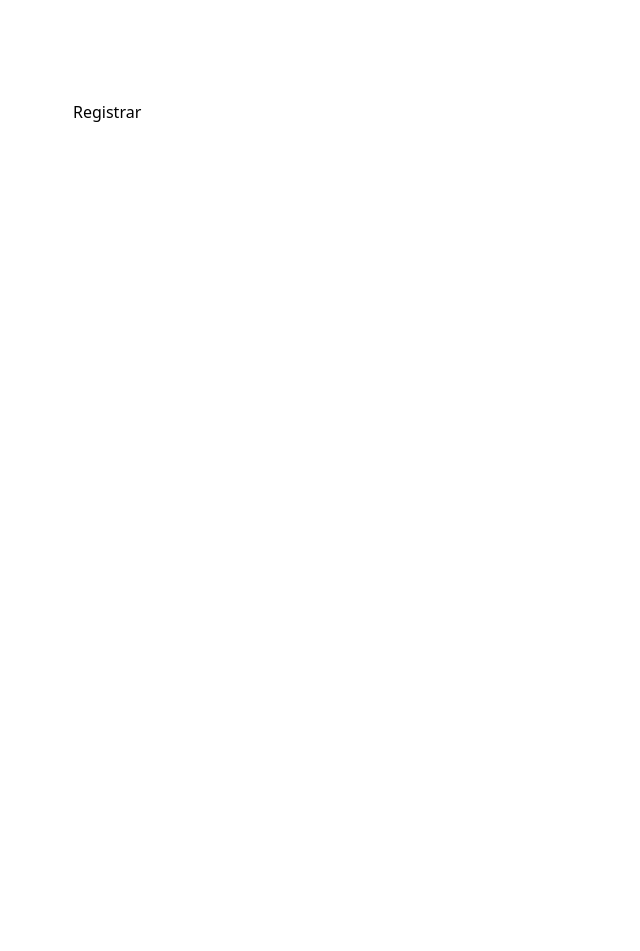
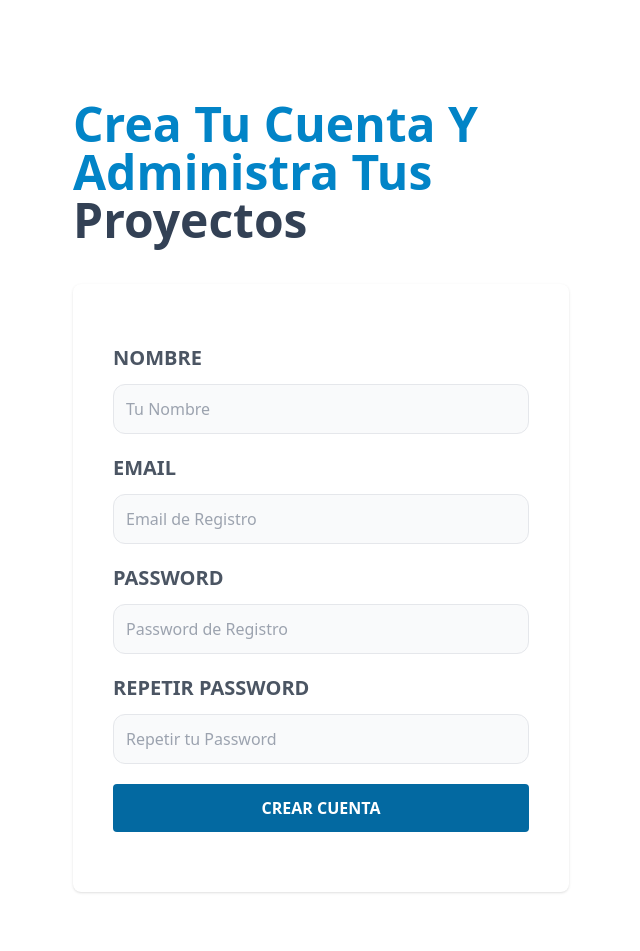
Before and after one commit to Ivan6801/MERN, a React (Vite) app in the folder frontend/: page /registrar in a window 1280 px wide. Shown: the top 951 px of the page, without its empty margins (319-959 px from the left). Before the commit the page ends 800 px from the top, so only its background shows below. Built offline with nearby package versions, Linux system fonts and the light colour scheme.

Commit message:
Registrar de formulario

```diff
--- /dev/null
+++ b/frontend/src/components/Alerta.jsx
@@ -0,0 +1,14 @@
+/* eslint-disable react/prop-types */
+const Alerta = ({ alerta }) => {
+  return (
+    <div
+      className={`${
+        alerta.error ? "from-red-400 to-red-600" : "from-sky-400 to-sky-600"
+      } bg-gradient-to-br text-center p-3 rounded-xl uppercase text-white font-bold text-sm my-10 `}
+    >
+      {alerta.msg}
+    </div>
+  );
+};
+
+export { Alerta };
--- a/frontend/src/paginas/Registrar.jsx
+++ b/frontend/src/paginas/Registrar.jsx
@@ -1,7 +1,150 @@
+import { useState } from "react";
+import { Link } from "react-router-dom";
+import { Alerta } from "../components/Alerta";
+import clienteAxios from "../config/clienteAxios";
+
 export function Registrar() {
+  const [nombre, setNombre] = useState("");
+  const [email, setEmail] = useState("");
+  const [password, setPassword] = useState("");
+  const [repetirPassword, setRepetirPassword] = useState("");
+  const [alerta, setAlerta] = useState({});
+
+  const handleSubmit = async (e) => {
+    e.preventDefault();
+
+    if ([nombre, email, password, repetirPassword].includes("")) {
+      setAlerta({
+        msg: "Todos los campos son obligatorios",
+        error: true,
+      });
+      return;
+    }
+
+    if (password !== repetirPassword) {
+      setAlerta({
+        msg: "Los password no son iguales",
+        error: true,
+      });
+      return;
+    }
+
+    if (password.length < 6) {
+      setAlerta({
+        msg: "El Password es muy corto, agrega minimo 6 caracteres",
+        error: true,
+      });
+      return;
+    }
+
+    setAlerta({});
+
+    // Crear el usuario en la API
+  };
+
+  const { msg } = alerta;
+
   return (
-    <div>
-      <p>Registrar</p>
-    </div>
+    <>
+      <h1 className="text-sky-600 font-black text-5xl capitalize">
+        Crea tu Cuenta y Administra tus {""}
+        <span className="text-slate-700">proyectos</span>
+      </h1>
+      {msg && <Alerta alerta={alerta} />}
+
+      <form
+        className="my-10 bg-white shadow rounded-lg p-10"
+        onSubmit={handleSubmit}
+      >
+        <div className="my-5">
+          <label
+            className="uppercase text-gray-600 block text-xl font-bold"
+            htmlFor="nombre"
+          >
+            Nombre
+          </label>
+          <input
+            id="nombre"
+            type="text"
+            placeholder="Tu Nombre"
+            className="w-full mt-3 p-3 border rounded-xl bg-gray-50"
+            value={nombre}
+            onChange={(e) => setNombre(e.target.value)}
+          />
+        </div>
+
+        <div className="my-5">
+          <label
+            className="uppercase text-gray-600 block text-xl font-bold"
+            htmlFor="email"
+          >
+            Email
+          </label>
+          <input
+            id="email"
+            type="email"
+            placeholder="Email de Registro"
+            className="w-full mt-3 p-3 border rounded-xl bg-gray-50"
+            value={email}
+            onChange={(e) => setEmail(e.target.value)}
+          />
+        </div>
+        <div className="my-5">
+          <label
+            className="uppercase text-gray-600 block text-xl font-bold"
+            htmlFor="password"
+          >
+            Password
+          </label>
+          <input
+            id="password"
+            type="password"
+            placeholder="Password de Registro"
+            className="w-full mt-3 p-3 border rounded-xl bg-gray-50"
+            value={password}
+            onChange={(e) => setPassword(e.target.value)}
+          />
+        </div>
+
+        <div className="my-5">
+          <label
+            className="uppercase text-gray-600 block text-xl font-bold"
+            htmlFor="password2"
+          >
+            Repetir Password
+          </label>
+          <input
+            id="password2"
+            type="password"
+            placeholder="Repetir tu Password"
+            className="w-full mt-3 p-3 border rounded-xl bg-gray-50"
+            value={repetirPassword}
+            onChange={(e) => setRepetirPassword(e.target.value)}
+          />
+        </div>
+
+        <input
+          type="submit"
+          value="Crear Cuenta"
+          className="bg-sky-700 mb-5 w-full py-3 text-white uppercase font-bold rounded hover:cursor-pointer hover:bg-sky-800 transition-colors"
+        />
+      </form>
+
+      <nav className="lg:flex lg:justify-between">
+        <Link
+          className="block text-center my-5 text-slate-500 uppercase text-sm"
+          to="/"
+        >
+          ¿Ya tienes una cuenta? Inicia Sesión
+        </Link>
+
+        <Link
+          className="block text-center my-5 text-slate-500 uppercase text-sm"
+          to="/olvide-password"
+        >
+          Olvide Mi Password
+        </Link>
+      </nav>
+    </>
   );
 }
```
Also changed, not shown: 1 other file (tests, documents, lock files or other folders).
